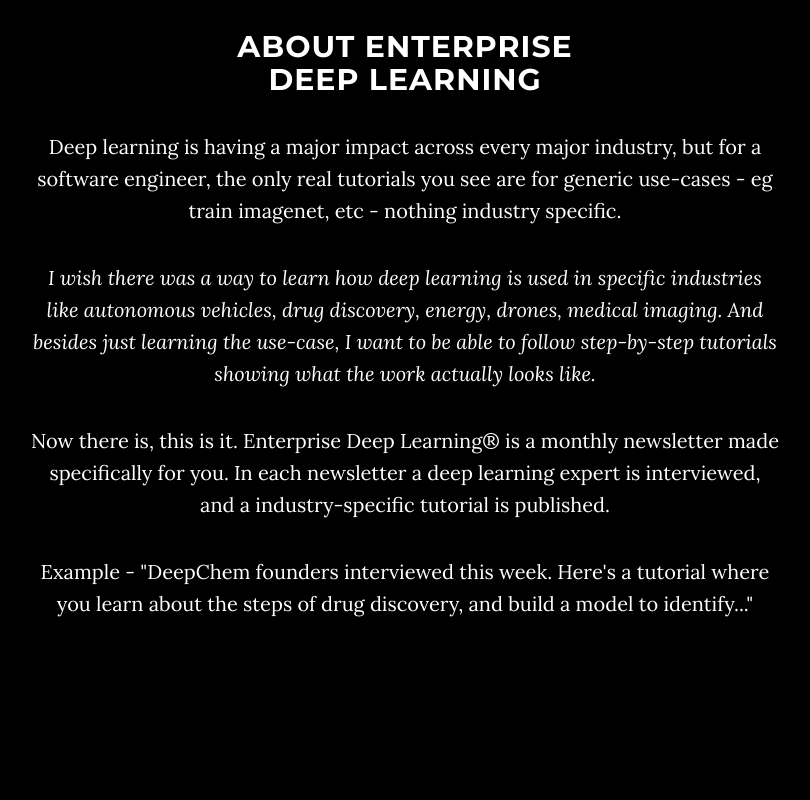
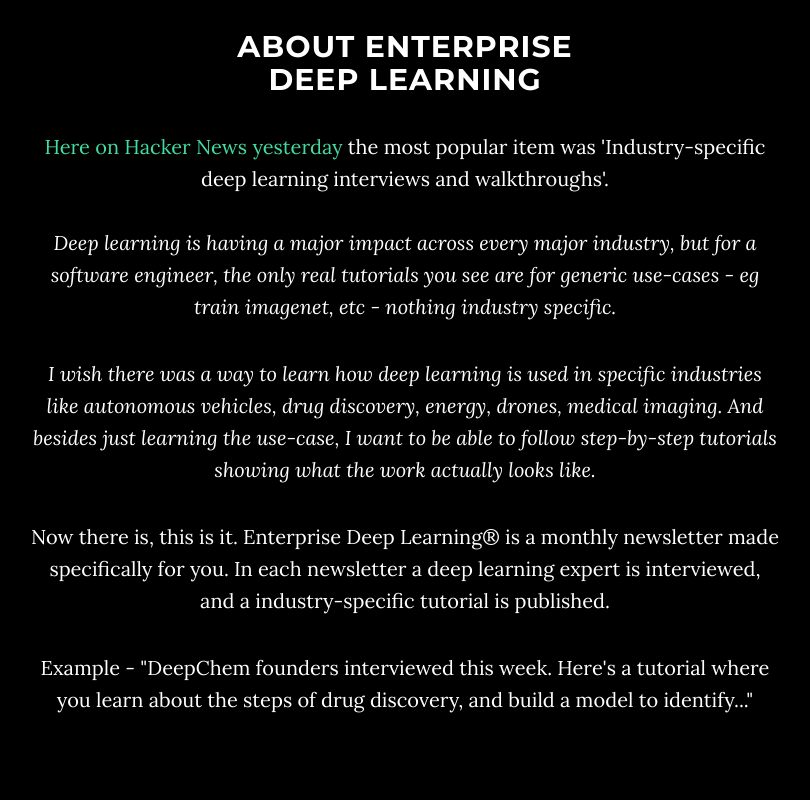
Before and after one commit to EnterpriseDeepLearning/none, a website: page index.html in a window 1280 px wide. Shown: the part 1020-1820 px from the top of the page, without its empty margins (235-1045 px from the left). Drawn offline with nearby package versions, Linux system fonts and the light colour scheme; a script that the page names is missing.

Commit message:
Create index.html

```diff
--- a/index.html
+++ b/index.html
@@ -91,8 +91,9 @@
         <div class="row">
             <div class="col-lg-8 col-lg-offset-2">
                 <h2>About Enterprise<br>Deep Learning<br></h2>
-<p>Deep learning is having a major impact across every major industry, but for a software engineer, the only real tutorials you see are for generic use-cases - eg train imagenet, etc - nothing industry specific.</p>
-<p><em>I wish there was a way to learn how deep learning is used in specific industries like autonomous vehicles, drug discovery, energy, drones, medical imaging. And besides just learning the use-case, I want to be able to follow step-by-step tutorials showing what the work actually looks like.</em><p>
+<p><a href="https://news.ycombinator.com/item?id=14552615"> Here on Hacker News yesterday</a> the most popular item was 'Industry-specific deep learning interviews and walkthroughs'.<br><br>
+    <em>Deep learning is having a major impact across every major industry, but for a software engineer, the only real tutorials you see are for generic use-cases - eg train imagenet, etc - nothing industry specific.</p>
+<p>I wish there was a way to learn how deep learning is used in specific industries like autonomous vehicles, drug discovery, energy, drones, medical imaging. And besides just learning the use-case, I want to be able to follow step-by-step tutorials showing what the work actually looks like.</em><p>
     <p>Now there is, this is it. Enterprise Deep Learning® is a monthly newsletter made specifically for you. In each newsletter a deep learning expert is interviewed, and a industry-specific tutorial is published.</p>
     <p>Example - "DeepChem founders interviewed this week. Here's a tutorial where you learn about the steps of drug discovery, and build a model to identify..."<p>
 
@@ -107,8 +108,8 @@
                     <h2>Subscribe to Enterprise<br>Deep Learning<br></h2>
                     <p>If the pilot is successful, you will be able to subscribe to monthly Enterprise Deep Learning newsletters for $10/month. This pilot month, June, is free.<br>
                         The pilot will be released to email subscribers June 30th.<br>
-                        <br><a href="https://news.ycombinator.com/item?id=14558582">Here </a> is an example of a company bringing deep learning to market that we would welcome for a pilot episode.<br>
-                        <br><em>I would like to have a company like this work with me for the pilot with all of the information shared between us, including my code implementation based upon their guidance and their audio walkthrough of their product, released to the company for use anywhere they want it as well.</em>
+                        <br><a href="https://news.ycombinator.com/item?id=14558582">Here on Hacker News today</a> is an example of a company bringing deep learning to market that we would welcome for a pilot episode.<br>
+                        <br><em>I would like to have a company like this work with me for the pilot with the mutually beneficial caveat that all of the information shared between us, including my code implementation based upon their guidance and their audio walkthrough of their product, be released to the company for use anywhere they want beyond the pilot newsletter.</em>
                 </p>
                     <blockquote class="embedly-card"><h4><a href="https://upscri.be/83eddd/">Get the pilot newsletter as soon as it's completed.</a></h4><p>null</p></blockquote>
 <script async src="//cdn.embedly.com/widgets/platform.js" charset="UTF-8"></script>
```
